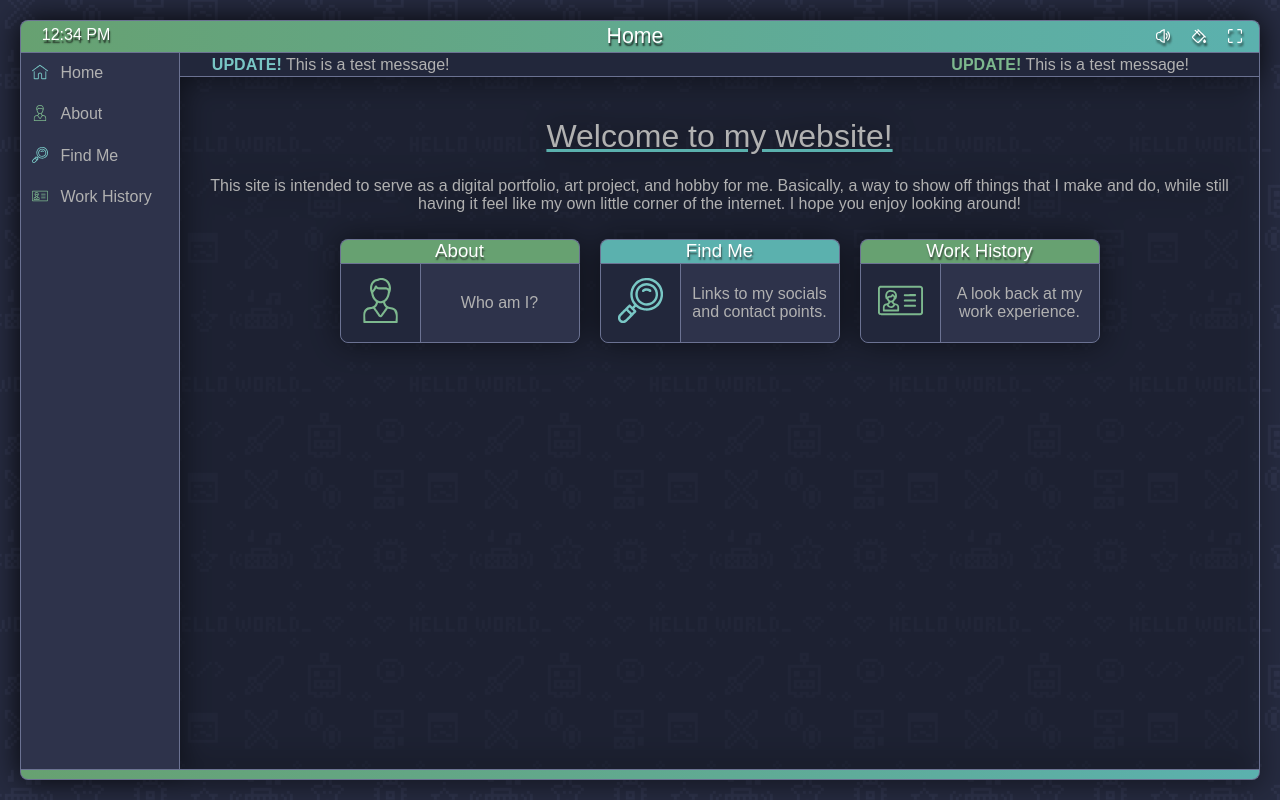
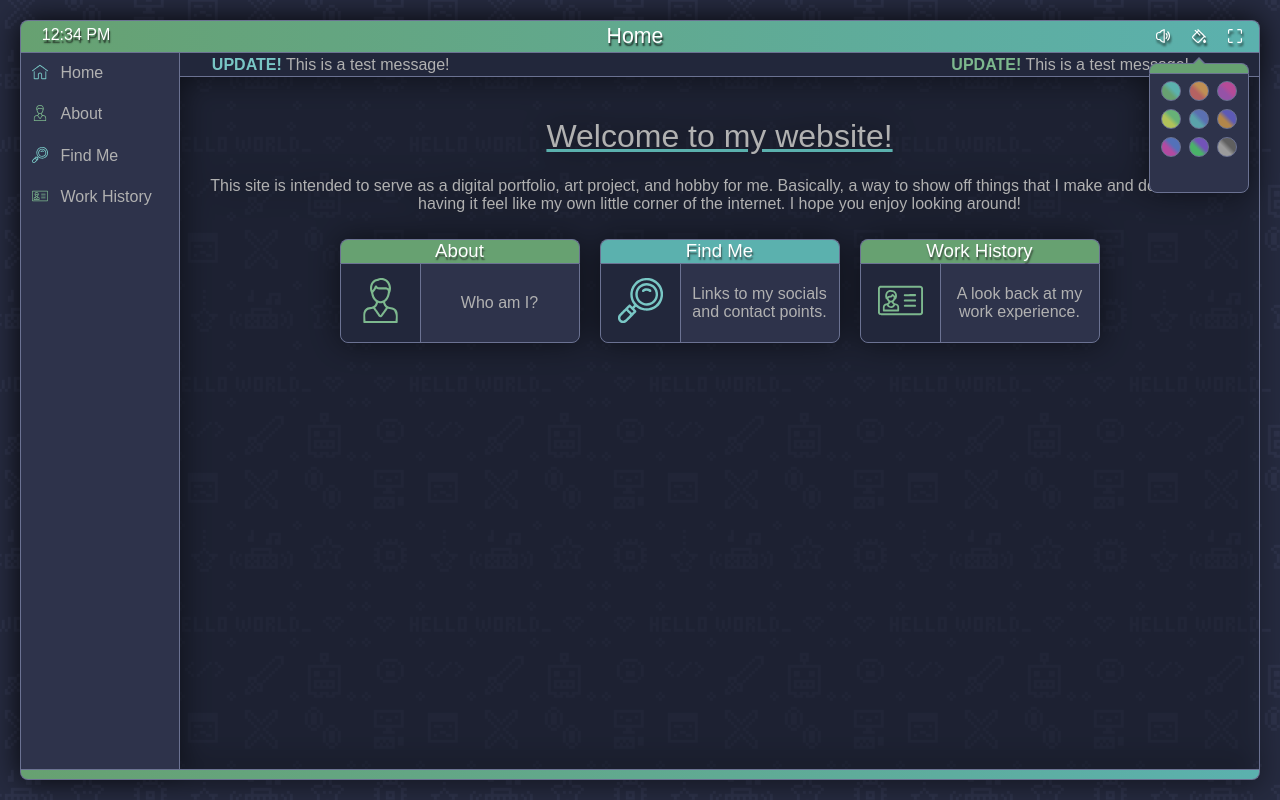
Before and after one commit to kjsneed1/keatonsneed.com, a plain HTML site: page index.html in a window 1280 px wide. Both pictures are taken after a click on the button 1199 px from the left and 36 px from the top of the page. Drawn offline with Linux system fonts and the light colour scheme.

Commit message:
Add theme switcher

```diff
--- /dev/null
+++ b/layout/colors.css
@@ -0,0 +1,84 @@
+:root {
+    --background: #22273b;
+    --backgroundClear: #22273b50;
+    --color1dark: #67a171;
+    --color1light: #7db88e;
+    --color2dark: #5bb1ae;
+    --color2light: #79c7c5;
+    --text: #b1b1b1;
+    --backgroundHover: #454c66;
+    --color9: #2e334b;
+    --border: #6b7292;
+}
+
+.dark {
+    --background: #22273b;
+    --backgroundClear: #22273b50;
+    --text: #b1b1b1;
+    --backgroundHover: #454c66;
+    --color9: #2e334b;
+    --border: #6b7292;
+}
+
+.theme1{
+    --color1dark: #67a171;
+    --color1light: #7db88e;
+    --color2dark: #5bb1ae;
+    --color2light: #79c7c5;
+}
+
+.theme2{
+    --color1dark: #b46262;
+    --color1light: #bc7878;
+    --color2dark: #bf8f54;
+    --color2light: #c99e68;
+}
+
+.theme3{
+    --color1dark: #9552a7;
+    --color1light: #ab71bb;
+    --color2dark: #b54b97;
+    --color2light: #c966ad;
+}
+
+.theme4{
+    --color1dark: #b1c25a;
+    --color1light: #c0ce7b;
+    --color2dark: #67b177;
+    --color2light: #81bf8e;
+}
+
+.theme5{
+    --color1dark: #5aa3aa;
+    --color1light: #7fc0c6;
+    --color2dark: #5b70b1;
+    --color2light: #778bc5;
+}
+
+.theme6{
+    --color1dark: #b2864a;
+    --color1light: #c69d63;
+    --color2dark: #5d5ab5;
+    --color2light: #7f7ccb;
+}
+
+.theme7{
+    --color1dark: #b24aa1;
+    --color1light: #c667b6;
+    --color2dark: #5371b9;
+    --color2light: #7892cf;
+}
+
+.theme8{
+    --color1dark: #4ab269;
+    --color1light: #6cc887;
+    --color2dark: #7253b9;
+    --color2light: #8f75c9;
+}
+
+.theme9{
+    --color1dark: #9b9b9b;
+    --color1light: #ababab;
+    --color2dark: #5f5f5f;
+    --color2light: #6b6b6b;
+}
--- a/layout/layout.css
+++ b/layout/layout.css
@@ -1,15 +1,4 @@
-:root {
-    --background: #22273b;
-    --backgroundClear: #22273b50;
-    --color1dark: #67a171;
-    --color1light: #7db88e;
-    --color2dark: #5bb1ae;
-    --color2light: #79c7c5;
-    --text: #b1b1b1;
-    --backgroundHover: #454c66;
-    --color9: #2e334b;
-    --border: #6b7292;
-}
+@import url("/layout/colors.css");
 
 @keyframes myAnimation {
     from {
@@ -240,6 +229,7 @@ body {
     margin:0px 5px;
     width: 110px;
     flex: none;
+    position: relative;
 }
 
 .headerButtons button{
@@ -256,6 +246,80 @@ body {
     vertical-align: top;
     transition: 0.25s;
     margin:0px 3px;
+}
+
+.themePopup{
+    position: absolute;
+    left: 50%;
+    transform: translate(-50%,0%);
+    top: 36px;
+    display: none;
+}
+
+.themeArrow{
+    width: 0;
+    height: 0;
+    border-left: 5px solid transparent;
+    border-right: 5px solid transparent;
+    border-bottom: 5px solid var(--color1dark);
+    transform: translate(-50%,2px);
+}
+
+.themeArrowOutline{
+    width: 0;
+    height: 0;
+    border-left: 7px solid transparent;
+    border-right: 7px solid transparent;
+    border-bottom: 7px solid var(--border);
+    margin: auto;
+    z-index: 1;
+}
+
+.themeTop{
+    background-color: var(--color1dark);
+    width: 100px;
+    height: 10px;
+    border: 1px solid var(--border);
+    border-bottom: none;
+    border-top-left-radius: 8px;
+    border-top-right-radius: 8px;
+    z-index: -1;
+    transform: translate(0,-1px);
+    position: relative;
+}
+
+.themeBox{
+    width: 100px;
+    height: 120px;
+    background-color: var(--color9);
+    border: 1px solid var(--border);
+    transform: translate(0,-1px);
+    border-bottom-left-radius: 8px;
+    border-bottom-right-radius: 8px;
+    text-align: center;
+    padding: 5px;
+}
+
+.themePuck{
+    margin: 2px;
+    width: 20px;
+    height: 20px;
+    background-image: linear-gradient(
+        45deg,
+        var(--color1dark) 40%,
+        var(--color2dark) 60%
+    );
+    border-radius: 100px;
+    border: 1px solid var(--border);
+    display: inline-block;
+}
+
+.themePuck:hover{
+    background-image: linear-gradient(
+        45deg,
+        var(--color1light) 40%,
+        var(--color2light) 60%
+    );
 }
 
 .headerButtons button:hover img{
@@ -404,6 +468,10 @@ body {
 .fullscreen .nav{
     border-left: none;
     height: calc(100vh - 42px);
+    transition:
+        width 0.5s,
+        height 0s;
+    transition-delay: 0s, 0.5s;
 }
 
 .fullscreen .main{
--- a/layout/layout.html
+++ b/layout/layout.html
@@ -8,19 +8,42 @@
     <title id="pageTitle">{pageTitle}</title>
 </head>
 
-<body>
+<bod id="body">
     <audio id="backgroundMusic" src="/music/silence.mp3" autoplay loop></audio>
     <div class="center">
         <div class="welcome">
             <div class="headerTime">12:34 PM</div>
             <h1 id="headerTitle">{headerTitle}</h1>
             <div class="headerButtons">
-                <button onclick="handleMute()"><img id="muteIcon" src="/icons/volume.svg" /></button>
-                <button><img src="/icons/fill.svg" /></button>
-                <button onclick="handleFullscreen()"><img id="fullscreenIcon" src="/icons/expand.svg" /></button>
+                <button onclick="handleMute()">
+                    <img id="muteIcon" src="/icons/volume.svg" />
+                </button>
+                <button onclick="handleThemeOpen()">
+                    <img src="/icons/fill.svg" />
+                </button>
+                <button onclick="handleFullscreen()">
+                    <img id="fullscreenIcon" src="/icons/expand.svg" />
+                </button>
+                <div class="themePopup">
+                    <div class="themeArrowOutline">
+                        <div class="themeArrow"></div>
+                    </div>
+                    <div class="themeTop"></div>
+                    <div class="themeBox">
+                        <div onclick="setTheme('theme1')" class="themePuck theme1"></div>
+                        <div onclick="setTheme('theme2')" class="themePuck theme2"></div>
+                        <div onclick="setTheme('theme3')" class="themePuck theme3"></div>
+                        <div onclick="setTheme('theme4')" class="themePuck theme4"></div>
+                        <div onclick="setTheme('theme5')" class="themePuck theme5"></div>
+                        <div onclick="setTheme('theme6')" class="themePuck theme6"></div>
+                        <div onclick="setTheme('theme7')" class="themePuck theme7"></div>
+                        <div onclick="setTheme('theme8')" class="themePuck theme8"></div>
+                        <div onclick="setTheme('theme9')" class="themePuck theme9"></div>
+                    </div>
+                </div>
             </div>
         </div>
-        <div class="myflex">
+        <div class="myflex" onclick="hideThemePopup()">
             <div class="navContainer">
                 <button class="navToggleButton" onclick="navToggle()">
                     <img src="/icons/menu-burger.svg" />
--- a/layout/layout.js
+++ b/layout/layout.js
@@ -101,12 +101,11 @@ onpopstate = (event) => {
     setRoute(event.state, true);
 };
 
-
 const handleMute = function () {
     muted = !muted;
 
-    localStorage.setItem("muted",muted)
-    console.log(localStorage.getItem("muted"))
+    localStorage.setItem("muted", muted);
+    console.log(localStorage.getItem("muted"));
 
     if (muted) {
         muteIcon.src = "/icons/volume-slash.svg";
@@ -116,20 +115,53 @@ const handleMute = function () {
 };
 
 let center;
-let fullscreen  = localStorage.getItem("fullscreen") === "true" || false;
+let fullscreen = localStorage.getItem("fullscreen") === "true" || false;
 
-const handleFullscreen = function() {
-    fullscreen = !fullscreen
-    localStorage.setItem("fullscreen", fullscreen)
+const handleFullscreen = function () {
+    fullscreen = !fullscreen;
+    localStorage.setItem("fullscreen", fullscreen);
 
-    if(fullscreen){
-        center.classList.add('fullscreen')
-        fullscreenIcon.src = "/icons/compress.svg"
+    if (fullscreen) {
+        center.classList.add("fullscreen");
+        fullscreenIcon.src = "/icons/compress.svg";
+    } else {
+        center.classList.remove("fullscreen");
+        fullscreenIcon.src = "/icons/expand.svg";
     }
-    else{
-        center.classList.remove('fullscreen')
-        fullscreenIcon.src = "/icons/expand.svg"
+};
+
+let themeIsOpen = false;
+
+const hideThemePopup = function (){
+    themeIsOpen = false
+
+    const themePopup = document.getElementsByClassName("themePopup")[0];
+    themePopup.style.display = "none";
+}
+
+const handleThemeOpen = function () {
+    themeIsOpen = !themeIsOpen;
+
+    const themePopup = document.getElementsByClassName("themePopup")[0];
+
+    if (themeIsOpen) {
+        themePopup.style.display = "inline";
+    } else {
+        themePopup.style.display = "none";
     }
+};
+
+let theme = localStorage.getItem("theme") || "theme1";
+
+const setTheme = function(t){
+
+    body.classList.remove(theme)
+    body.classList.add(t)
+
+
+    localStorage.setItem("theme", t)
+
+    theme = t
 }
 
 linkStyle("/layout/layout.css");
@@ -164,8 +196,12 @@ void (async function () {
 
     center = document.getElementsByClassName("center")[0];
 
-    if(fullscreen){
-        center.classList.add('fullscreen')
-        fullscreenIcon.src = "/icons/compress.svg"
+    if (fullscreen) {
+        center.classList.add("fullscreen");
+        fullscreenIcon.src = "/icons/compress.svg";
     }
+
+    const body = document.getElementById("body")
+
+    body.classList.add(theme)
 })();
```
